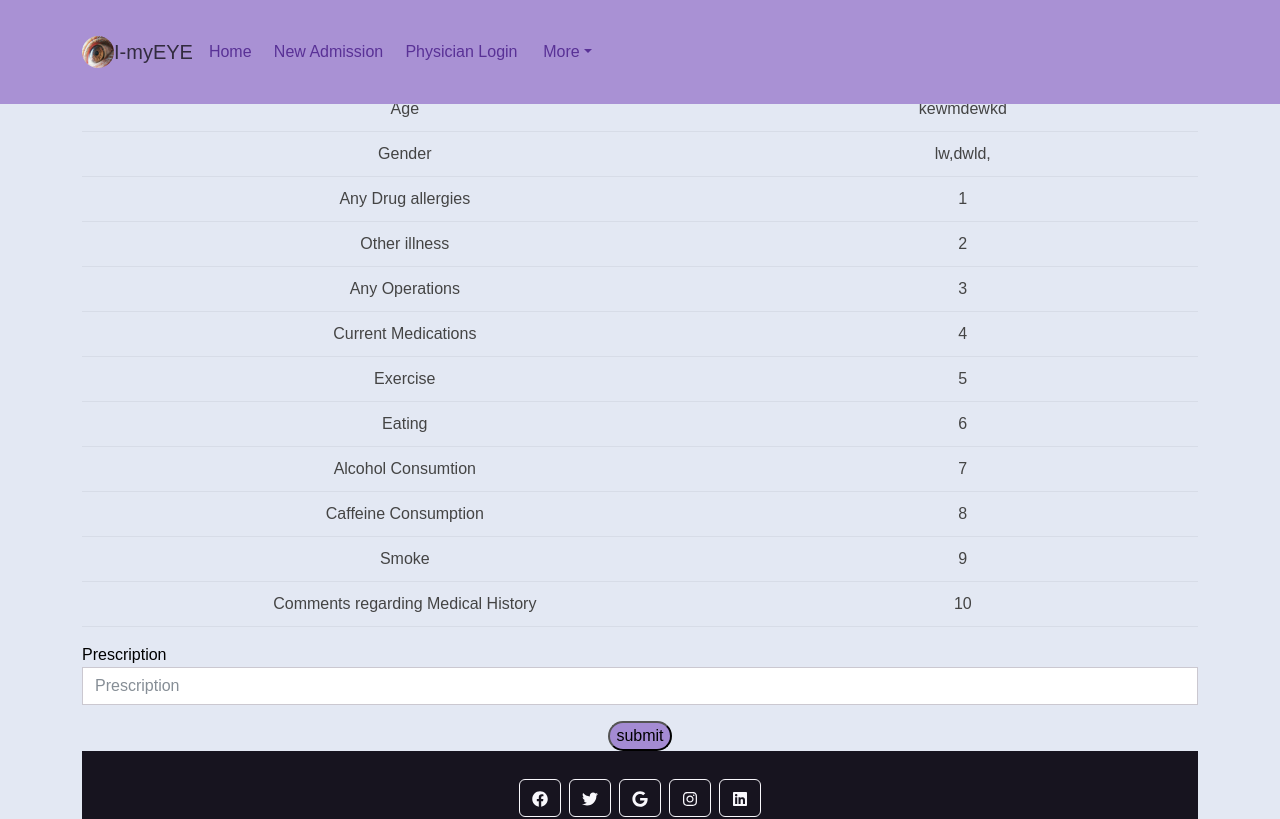
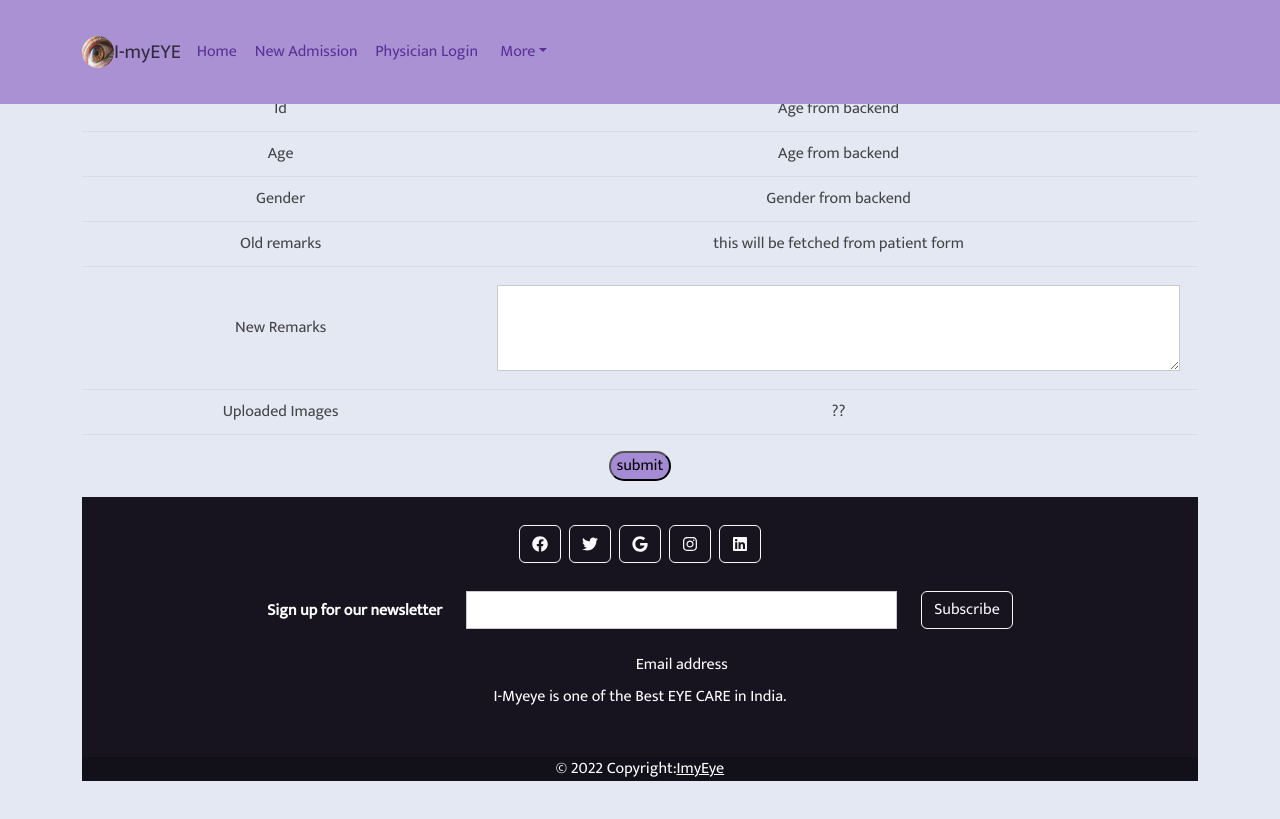
Before and after one commit to pilot-satyam/MedicalProject, a React (Create React App) app in the folder MedicalProjects/frontend/: page /patientDetails in a window 1280 px wide. Shown: the top 819 px of the page. Built offline with nearby package versions, Linux system fonts and the light colour scheme.

Commit message:
font style patient detail files are changed

```diff
--- a/MedicalProjects/frontend/public/index.html
+++ b/MedicalProjects/frontend/public/index.html
@@ -34,6 +34,7 @@
     <link href="https://fonts.googleapis.com/icon?family=Material+Icons" rel="stylesheet">
 
     <link rel="stylesheet" href="https://cdnjs.cloudflare.com/ajax/libs/font-awesome/6.2.1/css/all.min.css" integrity="sha512-MV7K8+y+gLIBoVD59lQIYicR65iaqukzvf/nwasF0nqhPay5w/9lJmVM2hMDcnK1OnMGCdVK+iQrJ7lzPJQd1w==" crossorigin="anonymous" referrerpolicy="no-referrer" />
+    <link rel="preconnect" href="https://fonts.googleapis.com"><link rel="preconnect" href="https://fonts.gstatic.com" crossorigin><link href="https://fonts.googleapis.com/css2?family=Arvo:ital@1&family=Mukta&display=swap" rel="stylesheet">
     <title>Eye Care Website</title>
   </head>
   <body>
--- a/MedicalProjects/frontend/src/App.css
+++ b/MedicalProjects/frontend/src/App.css
@@ -36,3 +36,8 @@
     transform: rotate(360deg);
   }
 }
+
+body{
+  font-family: 'Arvo', serif;
+  font-family: 'Mukta', sans-serif;
+}
--- a/MedicalProjects/frontend/src/Components/Content.js
+++ b/MedicalProjects/frontend/src/Components/Content.js
@@ -41,15 +41,13 @@ const Content = ({ myData }) => {
 
             <br/>
           </div>
-          {/* our homepage image  */}
-          <div className="hero-section-image mt-4">
+          {/* our homepage image  hero-section-image*/}
+          <div className="hero-section-image justify-content-center" style={{width:"560px",height:"400px"}} >
             <figure>
               <img
                 src="AboutUsImage.jpg"
                 alt="hero-section-photo"
                 className="img-style"
-                width="50px"
-                height="100px"
               />
             </figure>
           </div>
--- a/MedicalProjects/frontend/src/Components/FooterOne.js
+++ b/MedicalProjects/frontend/src/Components/FooterOne.js
@@ -240,7 +240,7 @@ export default function App() {
       </MDBContainer>
       <div className='text-center' style={{ backgroundColor: 'rgba(0, 0, 0, 0.2)' }}>
         © 2022 Copyright:
-        <a className='text-white' href='./pages/home'>
+        <a className='text-white' href='/'>
           ImyEye
         </a>
       </div>
--- a/MedicalProjects/frontend/src/Style/Global.css
+++ b/MedicalProjects/frontend/src/Style/Global.css
@@ -30,11 +30,12 @@
 
 
 .hero-section-image {
-  width: 100%;
+  /* width: 100%; */
   height: auto;
   display: flex;
   justify-content: center;
   align-items: center;
+
 }
 
 .img-style {
@@ -47,7 +48,8 @@
     background-color: #e3e8f3;
     color: rgb(0, 0, 0);
     padding: 40px;
-    font-family: Arial;
+    font-family: 'Arvo', serif;
+    font-family: 'Mukta', sans-serif;
 
       /* display: table-cell;
       vertical-align: middle; */
--- a/MedicalProjects/frontend/src/pages/AppointmentPage/AppointmentForm.js
+++ b/MedicalProjects/frontend/src/pages/AppointmentPage/AppointmentForm.js
@@ -75,7 +75,15 @@ class Appointment extends React.Component {
 
 
 
-      <Card className="mt-4 mb-4 card-border" outline color="primary">
+      <Card className="mt-5 mb-4 card-border" style={{
+        display: 'flex',
+        alignItems: 'center',
+        justifyContent: 'center',
+        height: '100%',
+        width:'100%'
+      }}
+      // style={{width:"50%", height:"50%"}}
+      outline color="primary">
         <CardHeader style={styles} onClick={this.toggleBody}><i className="fas fa-plus"></i> Add New Appointment</CardHeader>
         <CardBody style={displayBody} id="aptBody">
           <FormText color="muted" className="mb-1">
@@ -116,7 +124,7 @@ class Appointment extends React.Component {
             <Alert color="danger" style={errors}>
               Please fill all the details
           </Alert>
-            <Button type="submit" color="fff" block>Add Appointment</Button>
+            <Button type="submit" color="primary" block>Add Appointment</Button>
 
           </Form>
         </CardBody>
--- a/MedicalProjects/frontend/src/pages/AppointmentPage/ListForDoctor.js
+++ b/MedicalProjects/frontend/src/pages/AppointmentPage/ListForDoctor.js
@@ -13,6 +13,7 @@ function ListForDoctor(props){
                 <tr>
                     <th>Id</th>
                     <th>Name</th>
+                    <th>Update Appointment</th>
                     <th>Appointment Timing</th>
                 </tr>
 
--- a/MedicalProjects/frontend/src/pages/Contact.js
+++ b/MedicalProjects/frontend/src/pages/Contact.js
@@ -1,7 +1,7 @@
 import React from 'react';
 import Base from "../Components/Base";
 import '../Style/Global.css';
-// import '../Style/placeholderTop.css';
+import '../Style/placeholderTop.css';
 function Contact() {
 
   return (
@@ -60,7 +60,7 @@ function Contact() {
     </div>
 
       <div className="text-center">
-        <button className ="button"type="submit" value="send" >
+        <button className ="button mb-5"type="submit" value="send" >
           Submit
         </button>
       </div>
--- a/MedicalProjects/frontend/src/pages/Home.js
+++ b/MedicalProjects/frontend/src/pages/Home.js
@@ -19,7 +19,7 @@ function Home() {
         backgroundPosition: "center",
       };
   return (
-    <div style={slideStyles} className="mt-5">
+    <div style={{width: "auto", height:"auto"}} className="mt-5">
     <Base><br/>
     {/* <FontAwesomeIcon icon={['fab', 'twitter']} />
 
@@ -37,7 +37,7 @@ function Home() {
         </div>
         <div>
 
-            <Slider/>
+            <SliderAuto/>
 
             <Content myData={data} />
         </div>
--- a/MedicalProjects/frontend/src/pages/Physician/PatientDetails.js
+++ b/MedicalProjects/frontend/src/pages/Physician/PatientDetails.js
@@ -1,7 +1,6 @@
 import React from 'react'
 import { useState } from 'react';
-// import  '../../Style/Global.css';
-
+import  '../../Style/Global.css';
 import Base from '../../Components/Base';
 
 function PatientDetails(props)
@@ -26,57 +25,52 @@ function PatientDetails(props)
                     <h3 className = "text-center">Patient Details</h3>
                     <tr className="col">
                         <td className="col-6">Name of Patient</td>
-                        <td className="col-6">ejndjen</td>
+                        <td className="col-6">Name from the backend</td>
+                    </tr>
+                    <tr>
+                        <td>Id</td>
+                        <td>Age from backend</td>
                     </tr>
                     <tr>
                         <td>Age</td>
-                        <td>kewmdewkd</td>
+                        <td>Age from backend</td>
                     </tr>
                     <tr>
                         <td>Gender</td>
-                        <td>lw,dwld,</td>
+                        <td>Gender from backend</td>
                     </tr>
                     <tr>
-                        <td>Any Drug allergies</td>
-                        <td>1</td>
+                        <td>Old remarks</td>
+                        <td>this will be fetched from patient form</td>
                     </tr>
                     <tr>
-                        <td>Other illness</td>
-                        <td>2</td>
+                        <td>New Remarks</td>
+                        <td>
+                            <div className="form-group text-center">
+                                {/* <label htmlFor="exampleFormControlTextarea1"></label> */}
+                                <textarea className="form-control" id="exampleFormControlTextarea1" rows="3"></textarea>
+                            </div>
+                        </td>
                     </tr>
                     <tr>
-                        <td>Any Operations</td>
-                        <td>3</td>
+                        <td>Uploaded Images</td>
+                        <td>??</td>
                     </tr>
-                    <tr>
-                        <td>Current Medications</td>
-                        <td>4</td>
-                    </tr>
-                    <tr>
-                        <td>Exercise</td>
-                        <td>5</td>
-                    </tr>
-                    <tr>
-                        <td>Eating</td>
-                        <td>6</td>
-                    </tr>
-                    <tr>
-                        <td>Alcohol Consumtion</td>
-                        <td>7</td>
-                    </tr>
-                    <tr>
-                        <td>Caffeine Consumption</td>
-                        <td>8</td>
-                    </tr>
-                    <tr>
-                        <td>Smoke</td>
-                        <td>9</td>
-                    </tr>
-                    <tr>
-                        <td>Comments regarding Medical History</td>
-                        <td>10</td>
-                    </tr>
-                </table>
+
+                  </table>
+
+             {/* this is only editable for the doctor    */}
+            <form onSubmit={(e) => {handleSubmit(e)}} >
+
+
+                <div className="col-12 text-center mb-3">
+                    <button type="submit" className="button btn-primary">submit</button>
+                </div>
+
+            </form>
+
+
+
 
 
 
@@ -88,7 +82,7 @@ function PatientDetails(props)
                             </div>
                         </form> */}
 
-                        <form className="" onSubmit={(e) => {handleSubmit(e)}} >
+                        {/* <form className="" onSubmit={(e) => {handleSubmit(e)}} >
 
                             <div className="" >
 
@@ -101,12 +95,12 @@ function PatientDetails(props)
                             <div className="col-12 text-center mt-3">
 
                             <button type="submit" className="button btn-primary">submit</button>
-
+                            </div> */}
                             {/* <Button >Submit</Button> */}
 
-                            </div>
 
-                        </form>
+
+                        {/* </form> */}
 
 </Base>
 
--- a/MedicalProjects/frontend/src/pages/Physician/PatientProblemDetails.js
+++ b/MedicalProjects/frontend/src/pages/Physician/PatientProblemDetails.js
@@ -63,7 +63,7 @@ function PatientProblemDetails(props){
 
     return(
         <Base>
-        <form className="row g-3 justify-content-center" onSubmit={handleSubmit()}>
+        <form className="row g-3 justify-content-center mt-5" onSubmit={handleSubmit()}>
             <h1 className="text-center">Patients information</h1>
 
             <div className="col-4 text-center">
```
Also changed, not shown: MedicalProjects/frontend/src/pages/SliderAuto.js (+90 -15 lines).
